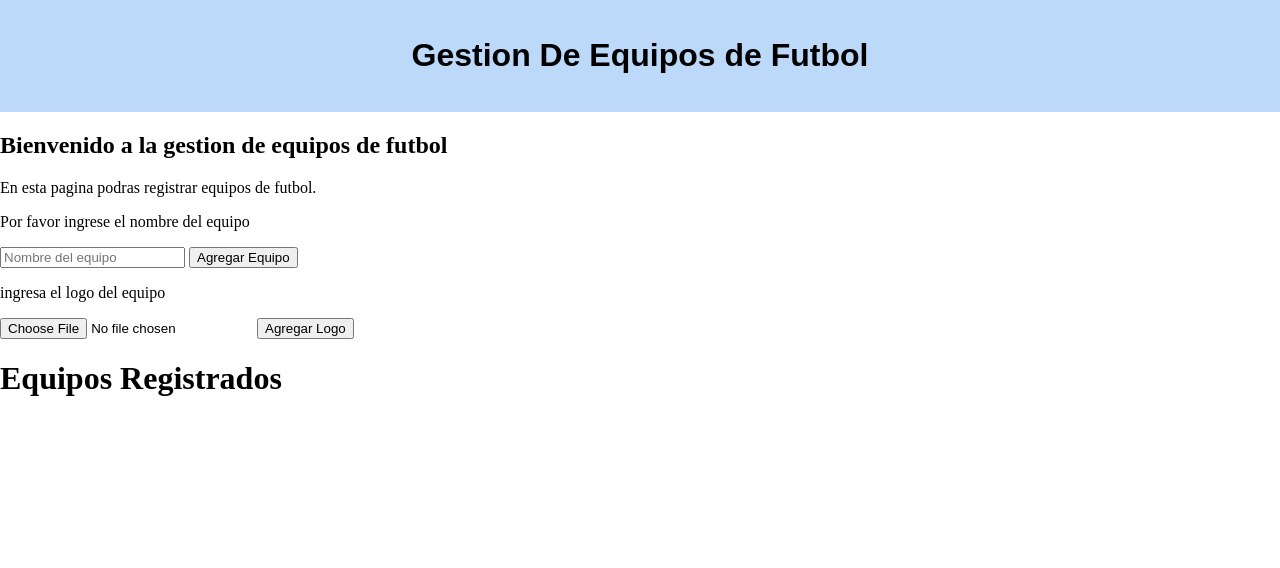
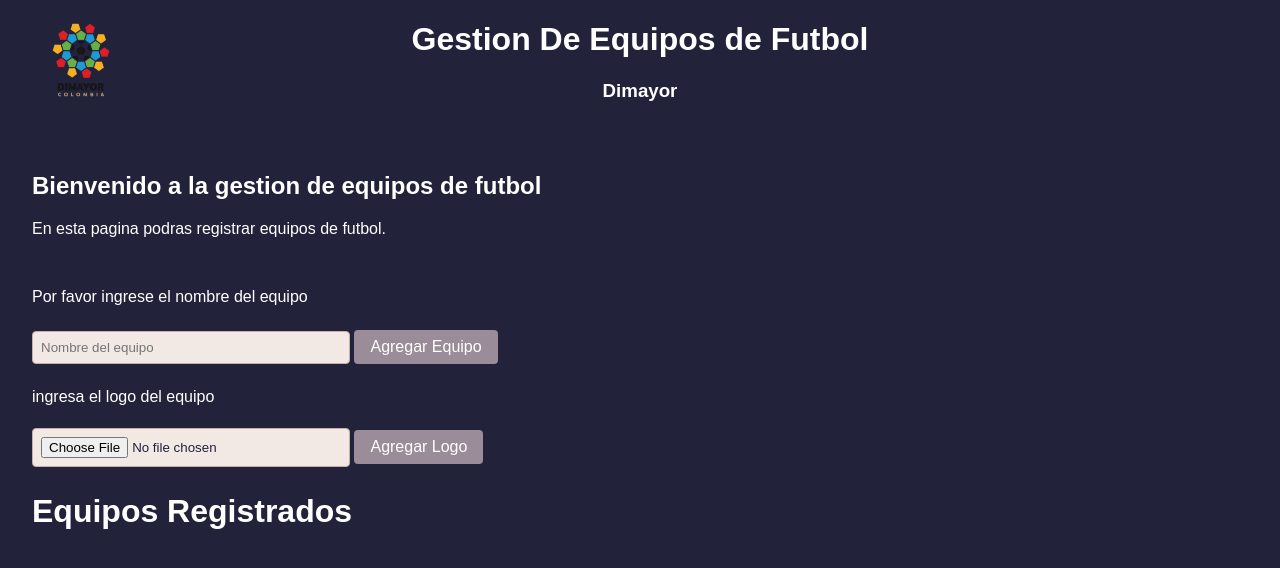
Before and after one commit to DevCodeLone0/Proyecto-HU-1.1.1, a plain HTML site: page Pagina Web/Index.Html in a window 1280 px wide. Drawn offline with Linux system fonts and the light colour scheme.

Commit message:
avances en estilos

```diff
--- a/Pagina Web/Index.Html
+++ b/Pagina Web/Index.Html
@@ -9,24 +9,30 @@
     <script src="Index.JS"></script>
 </head>
 <header>
+    <a href="Index.html" class="logo-link">
+        <img src="/Proyecto-HU-1.1.1/sources/logo.png" alt="Logo" class="header-logo">
+    </a>
+    <div class="header-text">
         <h1>Gestion De Equipos de Futbol</h1>
+        <h3>Dimayor</h3>
+    </div>
 </header>
 
 <body>
     <main>
         <h2>Bienvenido a la gestion de equipos de futbol</h2>
         <p>En esta pagina podras registrar equipos de futbol.</p>
+        <br>
         <p>Por favor ingrese el nombre del equipo</p>
+        <form id="teamForm">
             <input type="text" id="teamName" placeholder="Nombre del equipo">
             <button onclick="addTeam()">Agregar Equipo</button>
             <p>ingresa el logo del equipo</p>
             <input type="file" id="teamLogo" accept="image/*">
             <button onclick="addTeamLogo()">Agregar Logo</button>
-
+        </form>
         <h1>Equipos Registrados</h1>
         <ul id="teamList"></ul>
     </main>
-
-
 </body>
 </html>
--- a/Pagina Web/Index.css
+++ b/Pagina Web/Index.css
@@ -1,9 +1,89 @@
-header {
-  background-color: #BCD9FA;
-  padding: 1rem;
-  text-align: center;
+/* color palette:
+   #22223B → #4A4E69 → #9A8C98 → #C9ADA7 → #F2E9E4
+   all text stays white (#FFFFFF or similar)
+*/
+
+body {
+  margin: 0;
+  background-color: #22223B; /* darkest
+  */
+  color: #FFFFFF;
   font-family: Arial, "Helvetica Neue", Helvetica, sans-serif;
 }
-body {
-  margin: 0;
+
+header {
+  background-color: #22223B;
+  height: 120px;              /* define altura fija grande */
+  display: flex;
+  align-items: center;
+  justify-content: center;
+  position: relative;
 }
+
+.logo-link {
+  position: absolute;
+  left: 1rem;
+  top: 0;
+  bottom: 0;
+  display: flex;
+  align-items: center;
+}
+
+.header-logo {
+  min-height: 20hv;
+}
+
+.logo-link {
+  position: absolute;
+  left: 1rem;
+}
+
+.header-logo {
+  height: 130px;
+}
+
+.header-text {  text-align: center;
+}
+
+main {
+  padding: 2rem;
+}
+
+h1, h2 {
+  color: #FFFFFF;
+}
+
+button {
+  background-color: #9A8C98;
+  border: none;
+  color: #FFFFFF;
+  padding: 0.5rem 1rem;
+  margin: 0.5rem 0;
+  cursor: pointer;
+  border-radius: 4px;
+  font-size: 1rem;
+}
+
+button:hover {
+  background-color: #C9ADA7;
+  color: #22223B;
+}
+
+input[type="text"], input[type="file"] {
+  padding: 0.5rem;
+  border: 1px solid #C9ADA7;
+  border-radius: 4px;
+  width: 100%;
+  max-width: 300px;
+  color: #22223B;
+  background-color: #F2E9E4;
+}
+
+ul {
+  list-style: none;
+  padding: 0;
+}
+
+li {
+  margin: 0.5rem 0;
+}
```
Also changed, not shown: sources/logo.png (added). Lines whose indentation alone changed are shown as unchanged.
